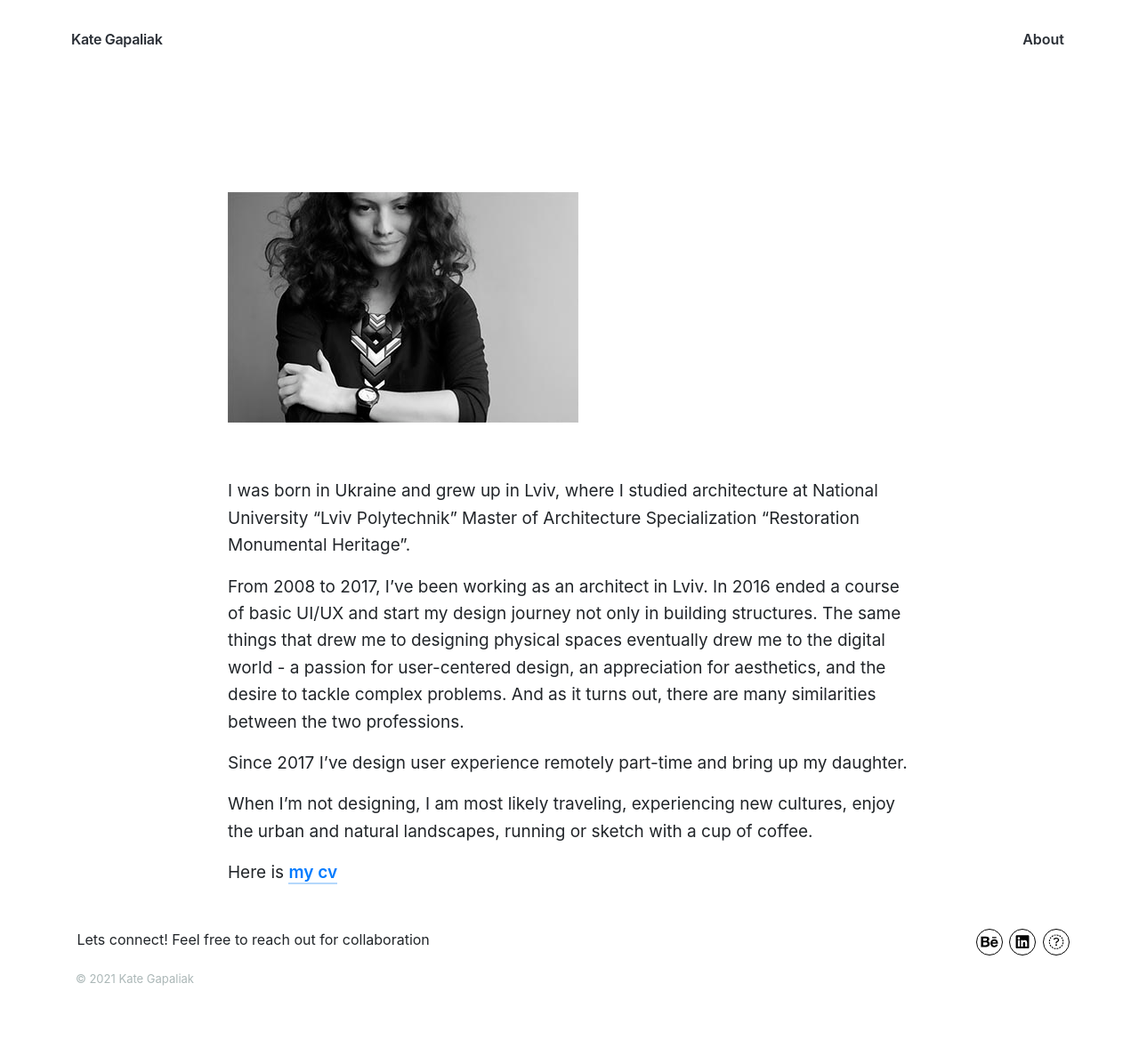
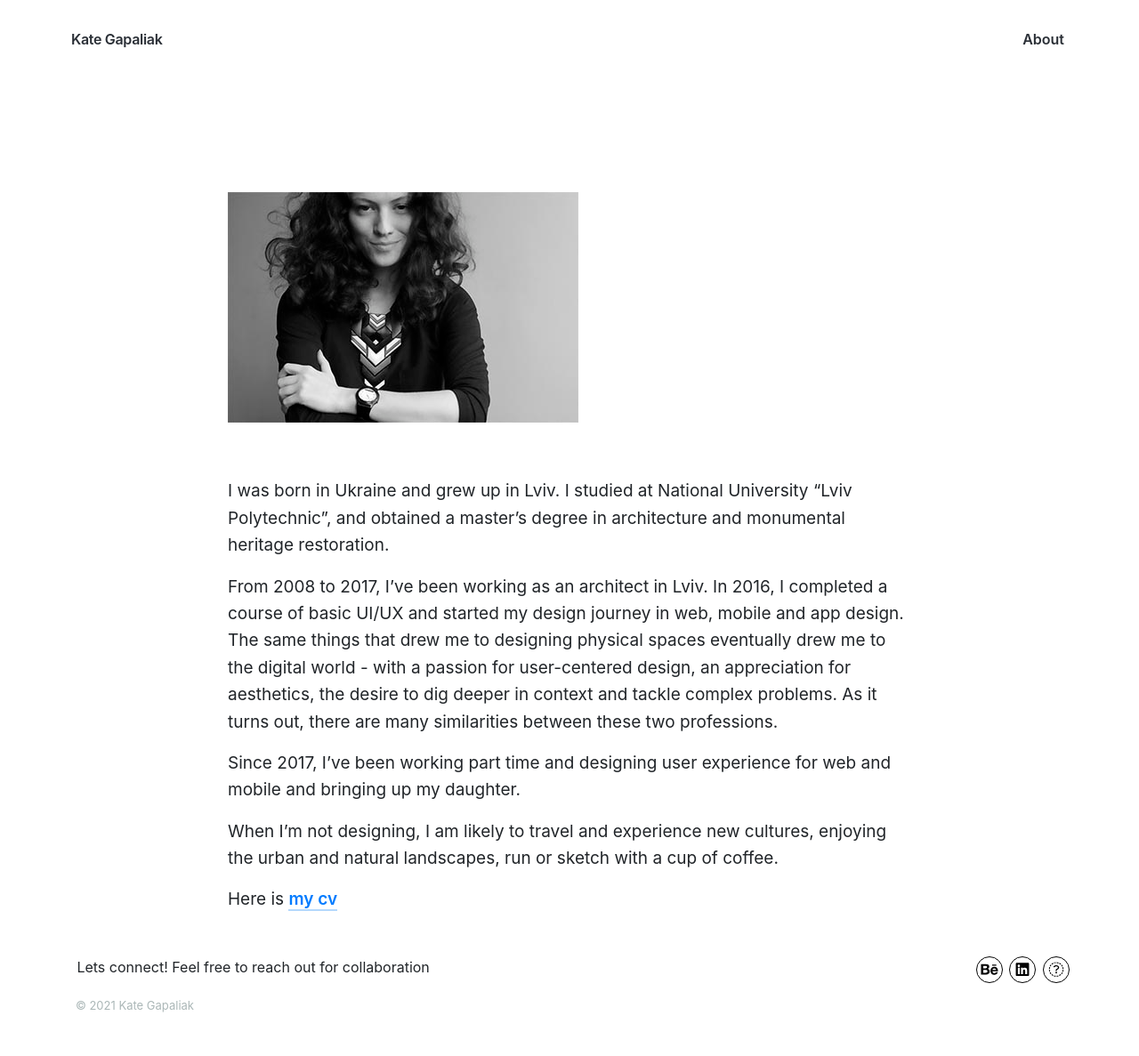
Before and after one commit to kategapaliak/kategapaliak.github.io, a Jekyll site: the page built from _pages/about.md, in a window 1280 px wide. Shown: the whole page at 89% size. Built offline with Jekyll 4.4.1, drawn with Linux system fonts in a browser that asks for light colours; nearby versions of some CDN libraries; some web fonts are replaced; before the commit the page ends 1157 px from its top, so only the background shows below that.

Commit message:
Changed cv

```diff
--- a/_pages/about.md
+++ b/_pages/about.md
@@ -7,12 +7,13 @@ featured_image: /images/000.jpg
 
 <br>
 
-I was born in Ukraine and grew up in Lviv, where I studied architecture at National University “Lviv Polytechnik” Master of Architecture Specialization "Restoration Monumental Heritage".
+I was born in Ukraine and grew up in Lviv. I studied at National University “Lviv Polytechnic”, and obtained a master's degree in architecture and monumental heritage restoration.
 
-From 2008 to 2017, I’ve been working as an architect in Lviv. In 2016 ended a course of basic UI/UX and start my design journey not only in building structures. The same things that drew me to designing physical spaces eventually drew me to the digital world - a passion for user-centered design, an appreciation for aesthetics, and the desire to tackle complex problems. And as it turns out, there are many similarities between the two professions.
+From 2008 to 2017, I’ve been working as an architect in Lviv.
+In 2016, I completed a course of basic UI/UX and started my design journey in web, mobile and app design. The same things that drew me to designing physical spaces eventually drew me to the digital world - with a passion for user-centered design, an appreciation for aesthetics, the desire to dig deeper in context and tackle complex problems. As it turns out, there are many similarities between these two professions.
 
-Since 2017 I’ve design user experience remotely part-time and bring up my daughter.
+Since 2017, I’ve been working part time and designing user experience for web and mobile and bringing up my daughter.
 
-When I’m not designing, I am most likely traveling, experiencing new cultures, enjoy the urban and natural landscapes, running or sketch with a cup of coffee.
+When I’m not designing, I am likely to travel and experience new cultures, enjoying the urban and natural landscapes, run or sketch with a cup of coffee.
 
 Here is  [my cv]({{site.url}}/pdf/cv.pdf){:type="application/pdf"}
```
Also changed, not shown: 1 other file.
